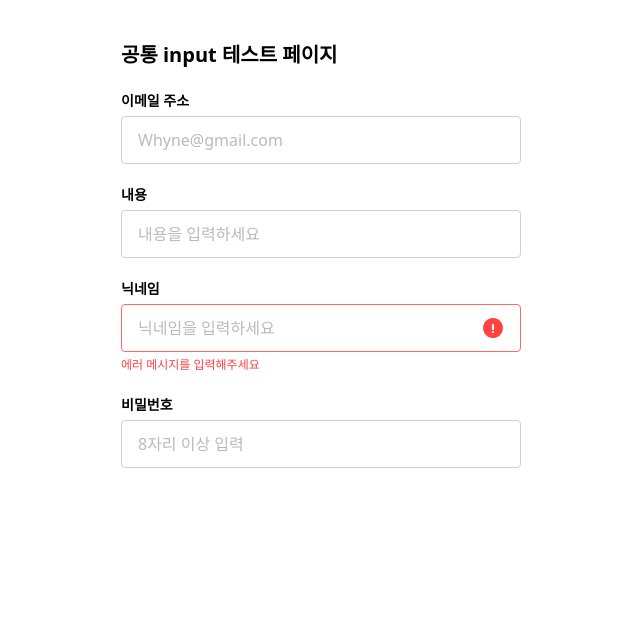
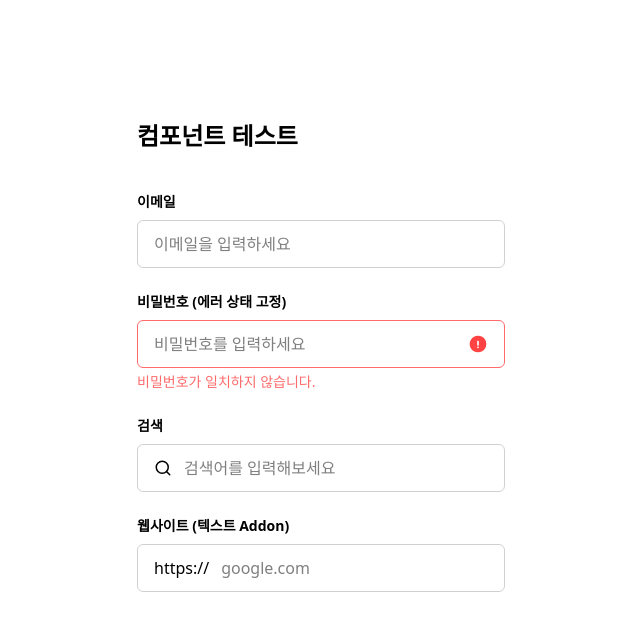
Before and after one commit to codeit-21-part-3-team-3/Wine, a Next.js app: page /input in a window 1280 px wide. Shown: the top 630 px of the page, without its empty margins (319-959 px from the left). Built offline with nearby package versions, Linux system fonts and the light colour scheme.

Commit message:
refactor: 확장성을 고려한 공통 Input 컴포넌트 인터페이스 설계 및 구현

```diff
--- a/components/common/ui/Input.tsx
+++ b/components/common/ui/Input.tsx
@@ -1,11 +1,48 @@
-import { InputHTMLAttributes } from 'react';
+import { ComponentPropsWithRef, ReactNode } from 'react';
+import Image from 'next/image';
+import iconInputError from '@/assets/icon/icon-input-error.svg';
 
-const Input = ({ className, ...props }: InputHTMLAttributes<HTMLInputElement>) => {
+interface InputProps extends Omit<ComponentPropsWithRef<'input'>, 'type'> {
+  type?: 'text' | 'password';
+  error?: boolean;
+  addonBefore?: ReactNode;
+}
+
+const Input = ({ className, type = 'text', error, addonBefore, ref, ...props }: InputProps) => {
   return (
-    <input
-      className={`w-full h-[48px] py-3 px-4 rounded-[4px] border border-[#D1D1D1] outline-none text-[16px] placeholder:text-[#BABABA] ${className || ''}`}
-      {...props}
-    />
+    <div
+      className={`
+        relative flex items-center w-full h-[48px] px-4 rounded-md border transition-all bg-background
+        ${error ? 'border-[#FF6B6B]' : 'border-[#D1D1D1]'}
+        ${className || ''}
+      `}
+    >
+      {/* 좌측 Addon */}
+      {addonBefore && (
+        <div className="mr-3 flex items-center text-muted-foreground pointer-events-none">
+          {addonBefore}
+        </div>
+      )}
+
+      {/* Input */}
+      <input
+        ref={ref}
+        type={type}
+        className="
+          flex-1 w-full h-full bg-transparent border-none
+          outline-none focus:outline-none focus:ring-0
+          text-[16px] text-foreground placeholder:text-muted-foreground
+        "
+        {...props}
+      />
+
+      {/* 우측 에러 아이콘 */}
+      {error && (
+        <div className="ml-3 flex items-center pointer-events-none">
+          <Image src={iconInputError} alt="Input Error" width={20} height={20} />
+        </div>
+      )}
+    </div>
   );
 };
 
--- a/components/common/ui/Label.tsx
+++ b/components/common/ui/Label.tsx
@@ -1,16 +1,17 @@
-import { LabelHTMLAttributes, ReactNode } from 'react';
+import { ComponentPropsWithRef, ReactNode } from 'react';
 
-const Label = ({
-  children,
-  htmlFor,
-  className,
-  ...props
-}: LabelHTMLAttributes<HTMLLabelElement> & { children: ReactNode }) => {
+interface LabelProps extends ComponentPropsWithRef<'label'> {
+  children: ReactNode;
+}
+
+const Label = ({ children, className, ...props }: LabelProps) => {
   return (
     <label
-      htmlFor={htmlFor}
+      className={`
+        block mb-2 font-bold text-left text-sm text-foreground cursor-pointer
+        ${className || ''}
+      `}
       {...props}
-      className={`block mb-[5px] font-bold text-left text-[14px] ${className || ''}`}
     >
       {children}
     </label>
--- a/pages/input.tsx
+++ b/pages/input.tsx
@@ -1,51 +1,81 @@
-import Image from 'next/image';
 import Label from '@/components/common/ui/Label';
 import Input from '@/components/common/ui/Input';
-import ErrorIcon from '@/assets/icon/icon-input-error.svg';
+import { useState } from 'react';
 
-export default function Inputpage() {
+export default function InputPage() {
+  // 1. 상태 관리가 잘 되는지 테스트하기 위한 state
+  const [email, setEmail] = useState('');
+  const [password, setPassword] = useState('');
+
   return (
-    <div className="flex flex-col mx-auto w-[400px] mt-10">
-      <h1 className="text-[20px] font-bold mb-5">공통 input 테스트 페이지</h1>
+    <div className="max-w-[400px] mx-auto mt-20 px-4 py-10">
+      <h1 className="text-2xl font-bold mb-10 text-foreground">컴포넌트 테스트</h1>
 
-      <form className="flex flex-col gap-5">
+      <form className="flex flex-col gap-6">
+        {/* CASE 1: 가장 기본적인 텍스트 입력 */}
         <div>
-          <Label htmlFor="user-email">이메일 주소</Label>
-          <Input id="user-email" type="text" placeholder="Whyne@gmail.com" autoComplete="email" />
+          <Label htmlFor="email">이메일</Label>
+          <Input
+            id="email"
+            placeholder="이메일을 입력하세요"
+            value={email}
+            onChange={e => setEmail(e.target.value)}
+          />
         </div>
 
+        {/* CASE 2: 비밀번호 & 에러 상태 테스트 */}
         <div>
-          <Label htmlFor="content">내용</Label>
-          <Input id="content" type="text" placeholder="내용을 입력하세요" />
+          <Label htmlFor="password">비밀번호 (에러 상태 고정)</Label>
+          <Input
+            id="password"
+            type="password"
+            placeholder="비밀번호를 입력하세요"
+            value={password}
+            onChange={e => setPassword(e.target.value)}
+            error={true} // 강제로 에러 상태 부여
+          />
+          <p className="mt-1 text-sm text-[#FF6B6B]">비밀번호가 일치하지 않습니다.</p>
         </div>
 
+        {/* CASE 3: AddonBefore (검색 아이콘) 테스트 */}
         <div>
-          <Label htmlFor="user-nickname">닉네임</Label>
-          <div className="relative flex items-center">
-            <Input
-              id="user-nickname"
-              type="text"
-              placeholder="닉네임을 입력하세요"
-              autoComplete="off"
-              className="border-[#FF6B6B]"
-            />
-            <div className="absolute right-4 flex items-center pointer-events-none">
-              <Image src={ErrorIcon} alt="" width={24} height={24} aria-hidden="true" />
-            </div>
-          </div>
-          <p className="text-[#FF4242] text-[12px] mt-1">에러 메시지를 입력해주세요</p>
+          <Label htmlFor="search">검색</Label>
+          <Input
+            id="search"
+            placeholder="검색어를 입력해보세요"
+            addonBefore={<SearchIcon />} // 돋보기 아이콘 주입
+          />
         </div>
 
+        {/* CASE 4: AddonBefore (텍스트) 테스트 */}
         <div>
-          <Label htmlFor="user-password">비밀번호</Label>
+          <Label htmlFor="url">웹사이트 (텍스트 Addon)</Label>
           <Input
-            id="user-password"
-            type="password"
-            placeholder="8자리 이상 입력"
-            autoComplete="new-password"
+            id="url"
+            placeholder="google.com"
+            addonBefore="https://" // 텍스트 주입
           />
         </div>
       </form>
     </div>
   );
 }
+
+// 테스트용 돋보기 아이콘 (SVG)
+function SearchIcon() {
+  return (
+    <svg
+      width="18"
+      height="18"
+      viewBox="0 0 24 24"
+      fill="none"
+      stroke="currentColor"
+      strokeWidth="2"
+      strokeLinecap="round"
+      strokeLinejoin="round"
+    >
+      <circle cx="11" cy="11" r="8"></circle>
+      <line x1="21" y1="21" x2="16.65" y2="16.65"></line>
+    </svg>
+  );
+}
```
